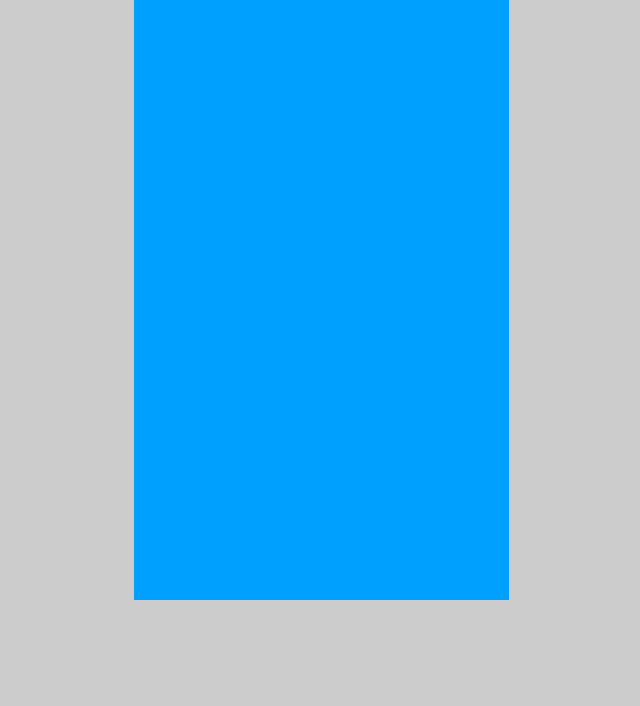
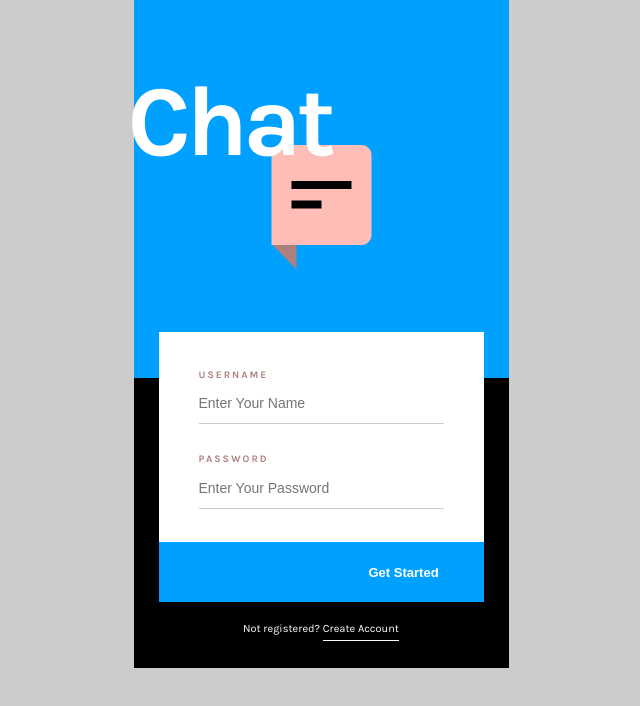
Before and after one commit to rouzrise/test_chat, a React (Create React App) app: page / in a window 1280 px wide. Shown: the top 706 px of the page, without its empty margins (319-959 px from the left). Built offline with nearby package versions, Linux system fonts and the light colour scheme.

Commit message:
Change pathes for routing in App.js

```diff
--- a/src/App.js
+++ b/src/App.js
@@ -55,7 +55,7 @@ class App extends Component {
         <Switch>
           <Route
             exact
-            path="https://rouzrise.github.io/test_chat/#/"
+            path="/"
             render={() => (
               <SignIn
                 handleSubmit={this.handleSubmit}
@@ -68,7 +68,7 @@ class App extends Component {
 
           <Route
             exact
-            path="https://rouzrise.github.io/test_chat/#chat/"
+            path="/#chat/"
             render={() => (
               <div>
                 <header>
```
